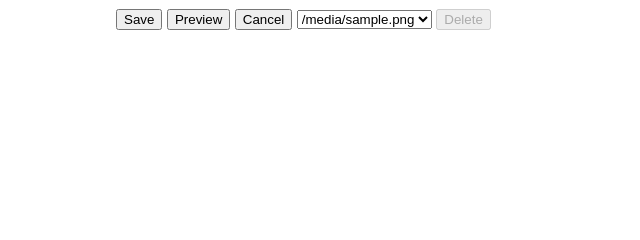
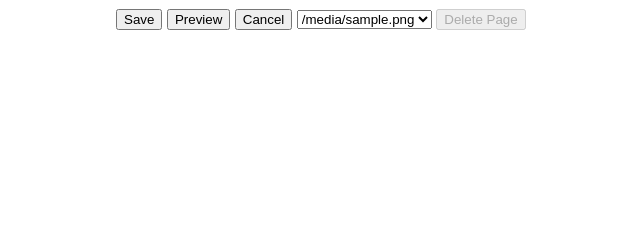
Before and after one commit to SpinningHaru/pages, a Django app: template pages/templates/pages/edit.html in a window 1280 px wide. Shown: the part 509-749 px from the top of the page, without its empty margins (79-719 px from the left). Run offline with Django 5.2, Linux system fonts and the light colour scheme; the template is opened without the code that fills it: most values are stand-ins (such as "Sample title", 1, 10 or a date in 2020).

Commit message:
revise button label

```diff
--- a/pages/templates/pages/edit.html
+++ b/pages/templates/pages/edit.html
@@ -30,7 +30,7 @@
                 {% endif %}
             {% endfor %}
         </select>
-        <button {% if not del_btn %} disabled {% endif %} type="submit" name="action" value="delete" class="pages-delete-btn">Delete</button>
+        <button {% if not del_btn %} disabled {% endif %} type="submit" name="action" value="delete" class="pages-delete-btn">Delete Page</button>
 
     </form>
 </article>
```
